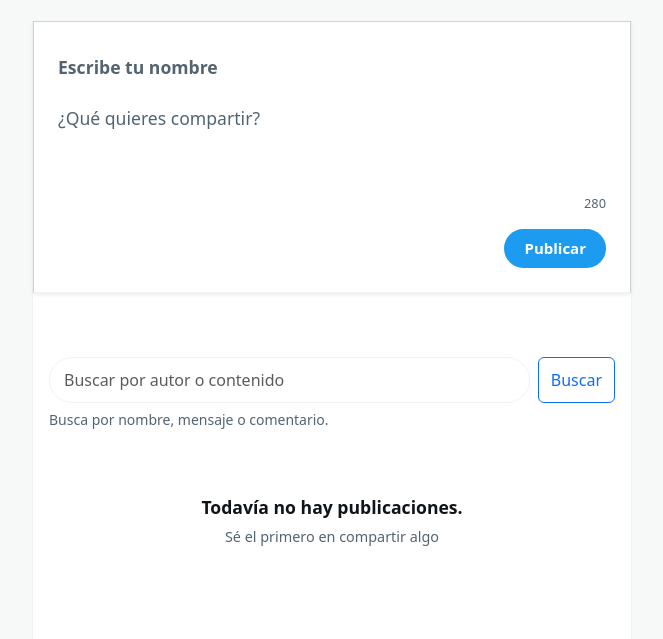
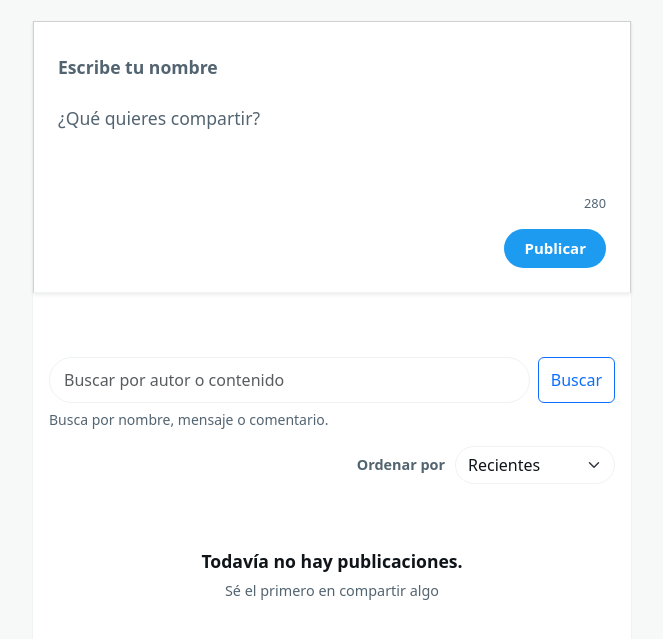
Before and after one commit to Edieth/metodologiaXP, a website: page index.html in a window 1280 px wide. Shown: the part 85-724 px from the top of the page, without its empty margins (308-971 px from the left). Drawn offline with nearby package versions, Linux system fonts and the light colour scheme.

Commit message:
H9. Ordenar publicaciones

```diff
--- a/custom.css
+++ b/custom.css
@@ -157,6 +157,29 @@ main section {
 #search-help {
   color: var(--text-muted);
   margin-top: 6px;
+}
+
+.sort-control {
+  display: flex;
+  align-items: center;
+  justify-content: flex-end;
+  gap: 10px;
+}
+
+.sort-control label {
+  color: var(--text-muted);
+  font-size: 0.9rem;
+  font-weight: 600;
+  white-space: nowrap;
+}
+
+#sort-select {
+  width: auto;
+  min-width: 160px;
+  border-color: var(--border-light);
+  border-radius: 9999px;
+  color: var(--text-primary);
+  cursor: pointer;
 }
 
 #feed-container {
--- a/index.html
+++ b/index.html
@@ -43,6 +43,14 @@
                 <button type="submit" class="btn btn-outline-primary">Buscar</button>
             </form>
             <div id="search-help" class="form-text">Busca por nombre, mensaje o comentario.</div>
+            <div class="sort-control mt-3">
+                <label for="sort-select" class="form-label mb-0">Ordenar por</label>
+                <select id="sort-select" class="form-select" aria-label="Ordenar publicaciones">
+                    <option value="recent">Recientes</option>
+                    <option value="oldest">Antiguas</option>
+                    <option value="most-liked">Más gustadas</option>
+                </select>
+            </div>
         </section>
 
         <section id="feed-container">
--- a/main.js
+++ b/main.js
@@ -19,8 +19,26 @@ function getFilteredPosts(sourcePosts, searchQuery) {
     });
 }
 
+function getSortedPosts(sourcePosts, sortCriterion) {
+    const sortedPosts = [...sourcePosts];
+    const getTimestamp = post => Number(post.timestamp || post.id || 0);
+
+    if (sortCriterion === 'oldest') {
+        return sortedPosts.sort((a, b) => getTimestamp(a) - getTimestamp(b));
+    }
+
+    if (sortCriterion === 'most-liked') {
+        return sortedPosts.sort((a, b) => {
+            const likesDifference = (Number(b.likes) || 0) - (Number(a.likes) || 0);
+            return likesDifference || getTimestamp(b) - getTimestamp(a);
+        });
+    }
+
+    return sortedPosts.sort((a, b) => getTimestamp(b) - getTimestamp(a));
+}
+
 if (typeof module !== 'undefined' && module.exports) {
-    module.exports = { getFilteredPosts };
+    module.exports = { getFilteredPosts, getSortedPosts };
 }
 
 if (typeof document !== 'undefined') {
@@ -33,6 +51,7 @@ if (typeof document !== 'undefined') {
     const charCounter = document.getElementById('char-counter');
     const searchForm = document.getElementById('search-form');
     const searchInput = document.getElementById('search-input');
+    const sortSelect = document.getElementById('sort-select');
     const MAX_CHARS = 280;
 
     let posts = (JSON.parse(localStorage.getItem('posts')) || []).map(post => {
@@ -42,6 +61,7 @@ if (typeof document !== 'undefined') {
         return post;
     });
     let searchQuery = '';
+    let sortCriterion = 'recent';
 
     renderPosts();
 
@@ -60,6 +80,11 @@ if (typeof document !== 'undefined') {
     searchForm.addEventListener('submit', (event) => {
         event.preventDefault();
         searchQuery = searchInput.value.trim();
+        renderPosts();
+    });
+
+    sortSelect.addEventListener('change', () => {
+        sortCriterion = sortSelect.value;
         renderPosts();
     });
 
@@ -98,7 +123,8 @@ if (typeof document !== 'undefined') {
 
     function renderPosts(newestId) {
         feedContainer.innerHTML = '';
-        const visiblePosts = getFilteredPosts(posts, searchQuery);
+        const filteredPosts = getFilteredPosts(posts, searchQuery);
+        const visiblePosts = getSortedPosts(filteredPosts, sortCriterion);
 
         if (posts.length === 0) {
             feedContainer.innerHTML = `
```
